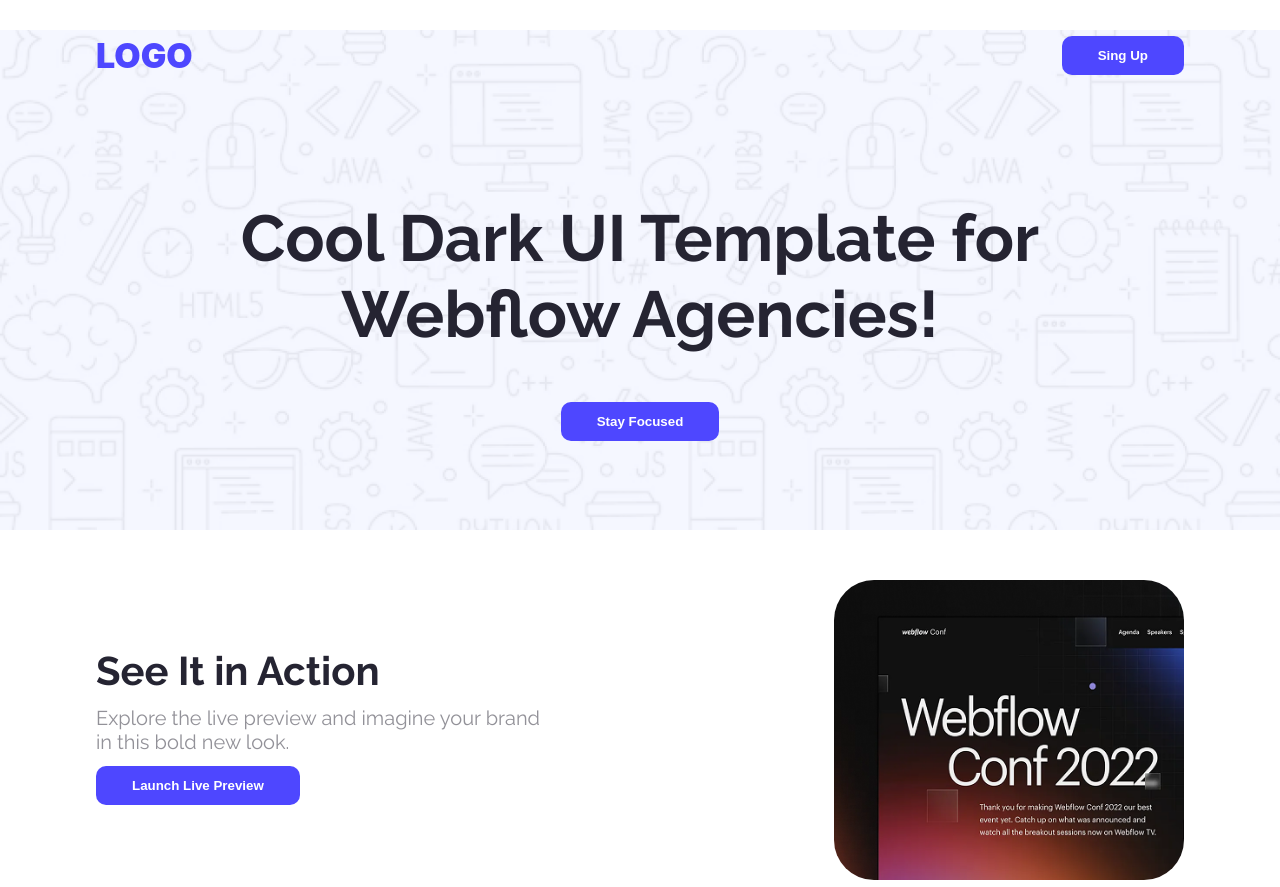
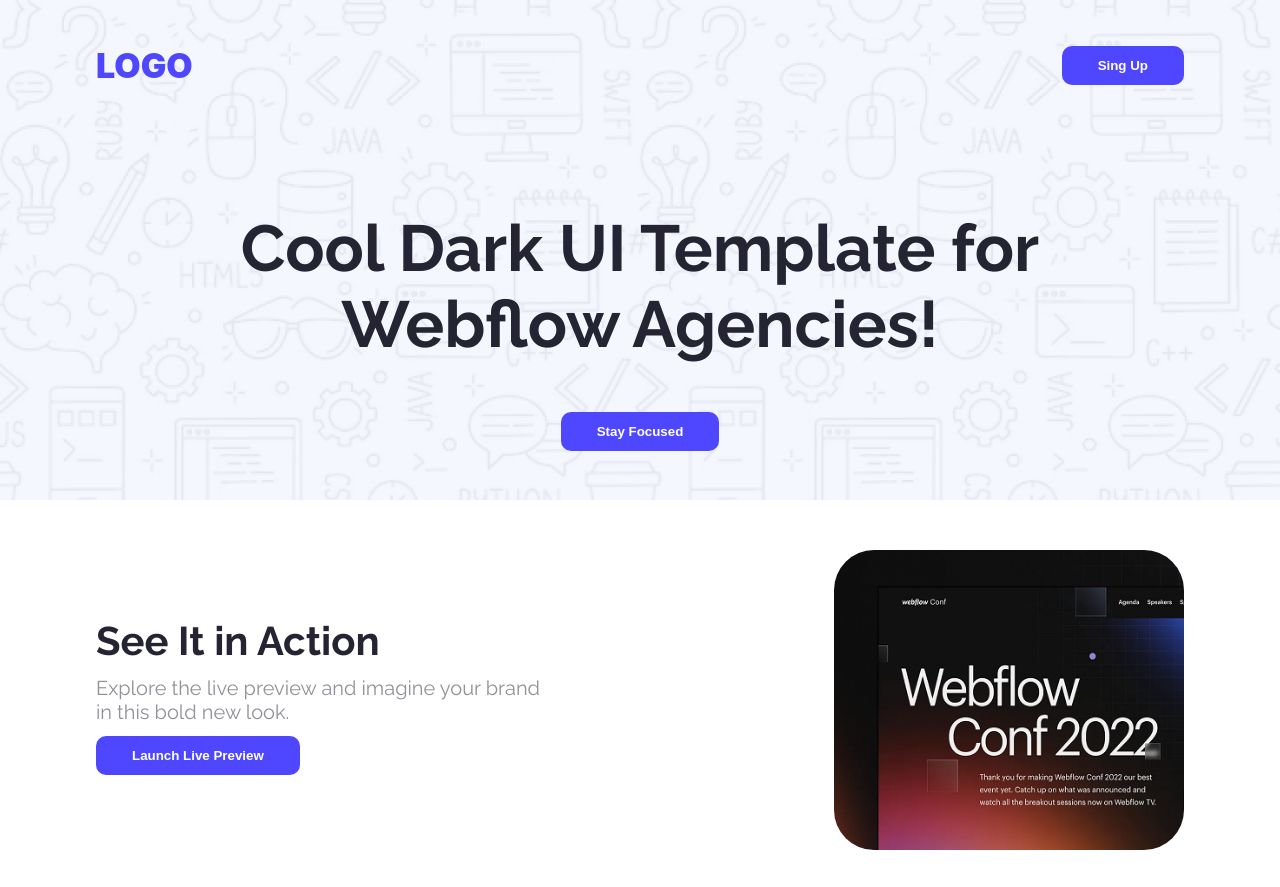
Before and after one commit to ziam8415/web-assignment-01, a plain HTML site: page index.html in a window 1280 px wide. Shown: the top 887 px of the page. Drawn offline with Linux system fonts and the light colour scheme.

Commit message:
navbar correction

```diff
--- a/styles/style.css
+++ b/styles/style.css
@@ -52,7 +52,8 @@
 .navbar{
     height: 50px;
     width: 85%;
-    margin: 30px auto;
+    margin: 0 auto;
+    padding-top: 40px;
     display: flex;
     justify-content: space-between;
     align-items: center;
```
